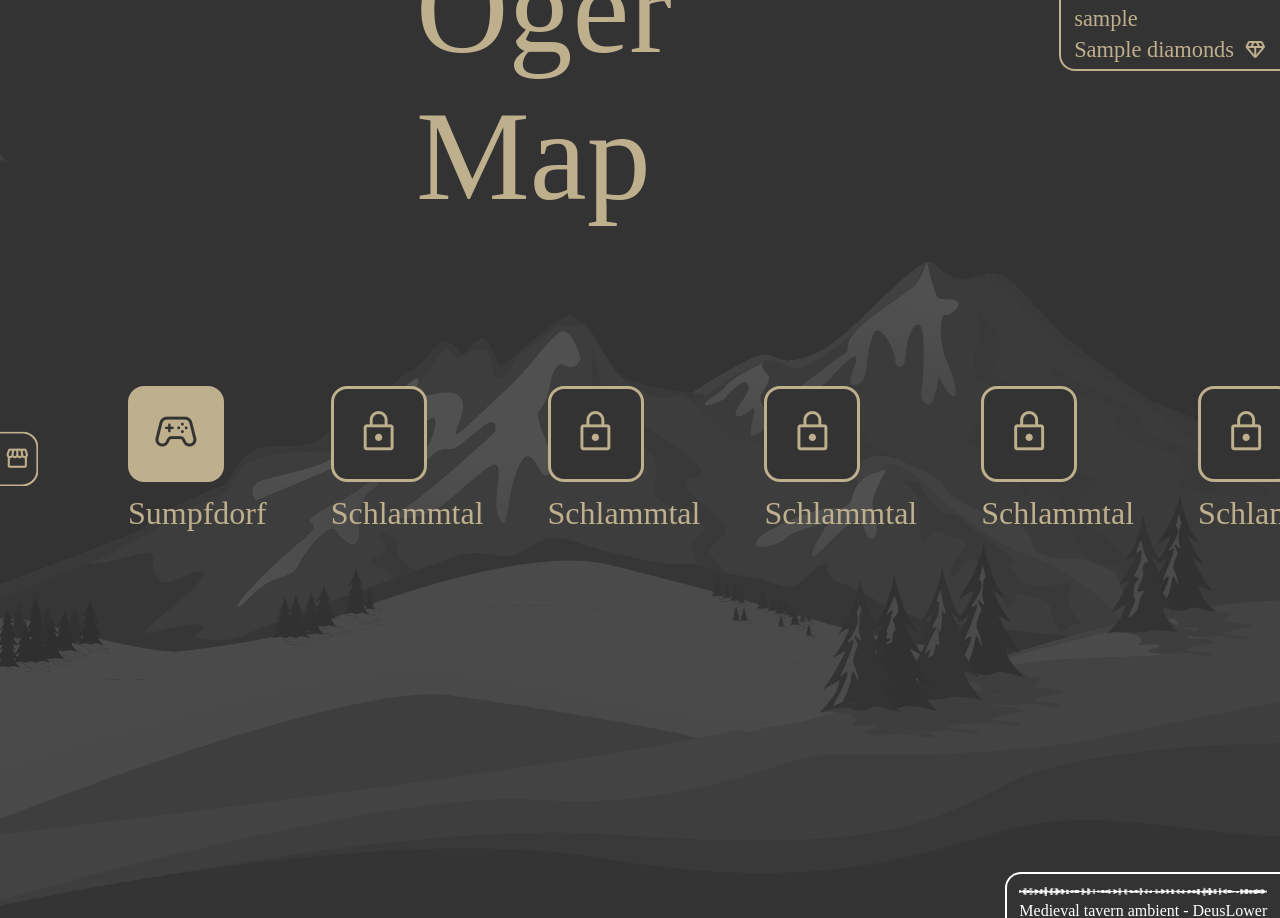
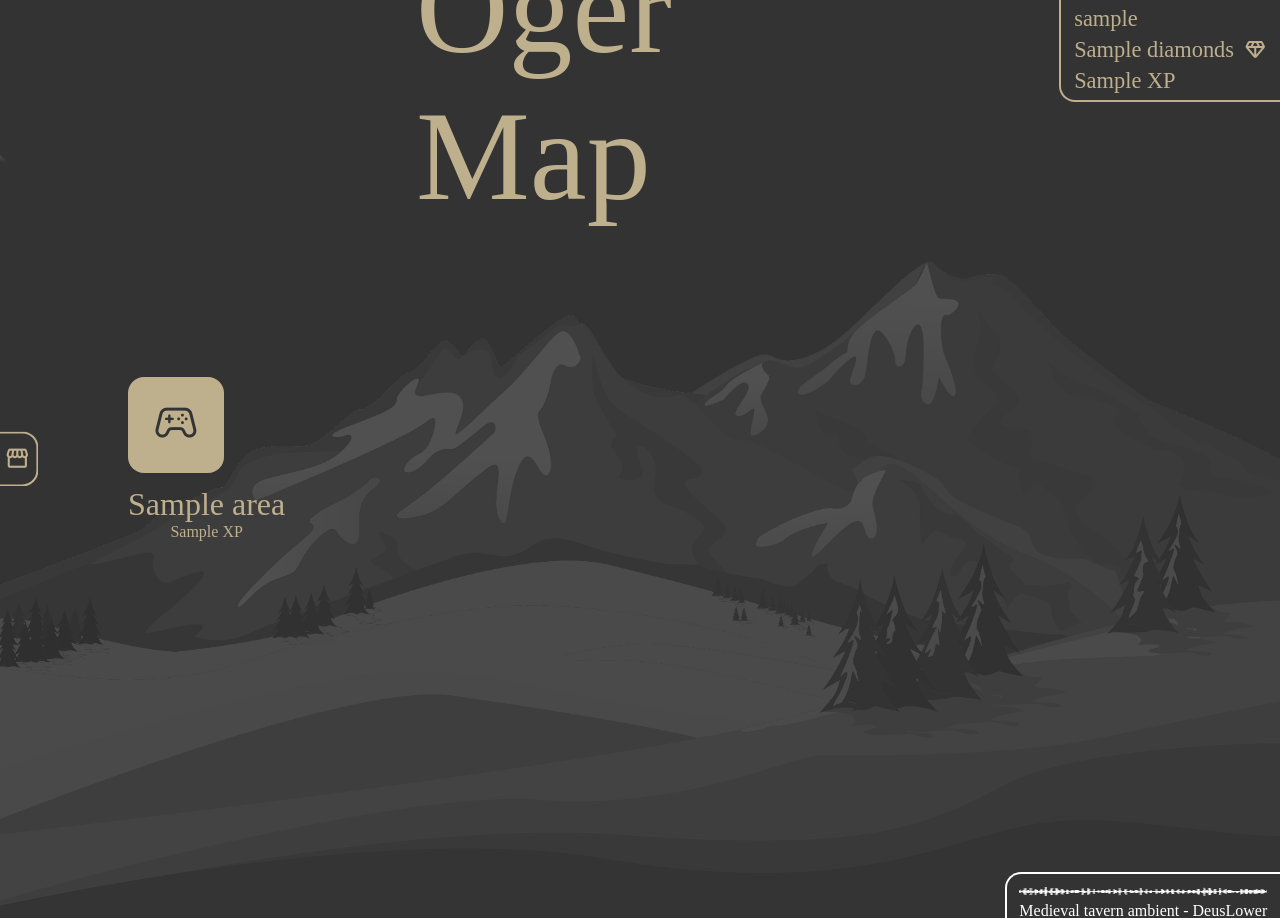
Before and after one commit to czett/oger-clash, a Flask app: template templates/index.html in a window 1280 px wide. Run offline with Flask 3, Linux system fonts and the light colour scheme; the template is opened without the code that fills it: most values are stand-ins (such as "Sample title", 1, 10 or a date in 2020); parts of the project's set-up code (start-up, migrations or seed data) failed here and were passed over; some libraries are stand-ins or nearby versions; some web fonts are replaced.

Commit message:
map styling and json based

```diff
--- a/app.py
+++ b/app.py
@@ -43,6 +43,8 @@ def register_processing():
 
         products = funcs.get_products()
         session["products"] = products
+        session["xp"] = funcs.get_xp_for_user(uid)
+
         return redirect("/play")
     else:
         return render_template("logreg.html", action="r", msg=out[1])
@@ -67,6 +69,7 @@ def login_processing():
 
         products = funcs.get_products()
         session["products"] = products
+        session["xp"] = funcs.get_xp_for_user(uid)
 
         return redirect("/play")
     else:
@@ -82,11 +85,12 @@ def play():
         return redirect("/register")
 
     #products = funcs.get_products()
+    areas = funcs.get_map()
 
     nick = session["nick"]
     #session["products"] = products
 
-    data = {"nick": nick, "products": session["products"], "diamonds": funcs.get_diamonds_for_user(session["uid"])}
+    data = {"nick": nick, "products": session["products"], "map": areas, "xp": session["xp"], "diamonds": funcs.get_diamonds_for_user(session["uid"])}
     return render_template("index.html", data=data)
 
 @app.route("/logout")
--- a/static/style.css
+++ b/static/style.css
@@ -355,6 +355,11 @@ button{
     font-size: 2rem;
 }
 
+.map .area .area-xp{
+    text-align: center;
+    font-size: 1rem;
+}
+
 .map .area.locked .button{
     border: 0.25vw solid var(--fg);
     background: var(--bg2);
--- a/templates/index.html
+++ b/templates/index.html
@@ -64,6 +64,7 @@
         <div class="top-info">
             <div class="nick">{{data["nick"]}}</div>
             <div class="diamonds"><span class="diacount">{{data["diamonds"]}}</span> <span class="material-symbols-rounded">diamond</span></div>
+            <div class="nick">{{data["xp"]}} XP</div>
         </div>
         <div class="bottom-info">
             <img src="{{url_for('static', filename='gameplay/assets/gif/music.gif')}}" alt="">
@@ -73,23 +74,36 @@
         <img src="{{url_for('static', filename='gameplay/assets/img/map_bw.png')}}" class="map-bg">
 
         <div class="map">
-            <div class="area">
+            <!-- <div class="area">
                 <div class="button">
                     <div class="area-icon">
                         <span class="material-symbols-rounded">stadia_controller</span>
                     </div>
                 </div>
                 <div class="area-name">Sumpfdorf</div>
-            </div>
-            {% for i in range(12)%}
-            <div class="area locked">
-                <div class="button">
-                    <div class="area-icon">
-                        <span class="material-symbols-rounded">lock</span>
+            </div> -->
+            {% for area in data["map"] %}
+                {% if data["xp"] < area["minimum_xp"] %}
+                    <div class="area locked">
+                        <div class="button">
+                            <div class="area-icon">
+                                <span class="material-symbols-rounded">lock</span>
+                            </div>
+                        </div>
+                        <div class="area-name">{{area["name"]}}</div>
+                        <div class="area-xp">{{area["minimum_xp"]}} XP</div>
                     </div>
-                </div>
-                <div class="area-name">Schlammtal</div>
-            </div>
+                {% else %}
+                    <div class="area">
+                        <div class="button">
+                            <div class="area-icon">
+                                <span class="material-symbols-rounded">stadia_controller</span>
+                            </div>
+                        </div>
+                        <div class="area-name">{{area["name"]}}</div>
+                        <div class="area-xp">{{area["minimum_xp"]}} XP</div>
+                    </div>
+                {% endif%}
             {% endfor %}
         </div>
     </div>
```
